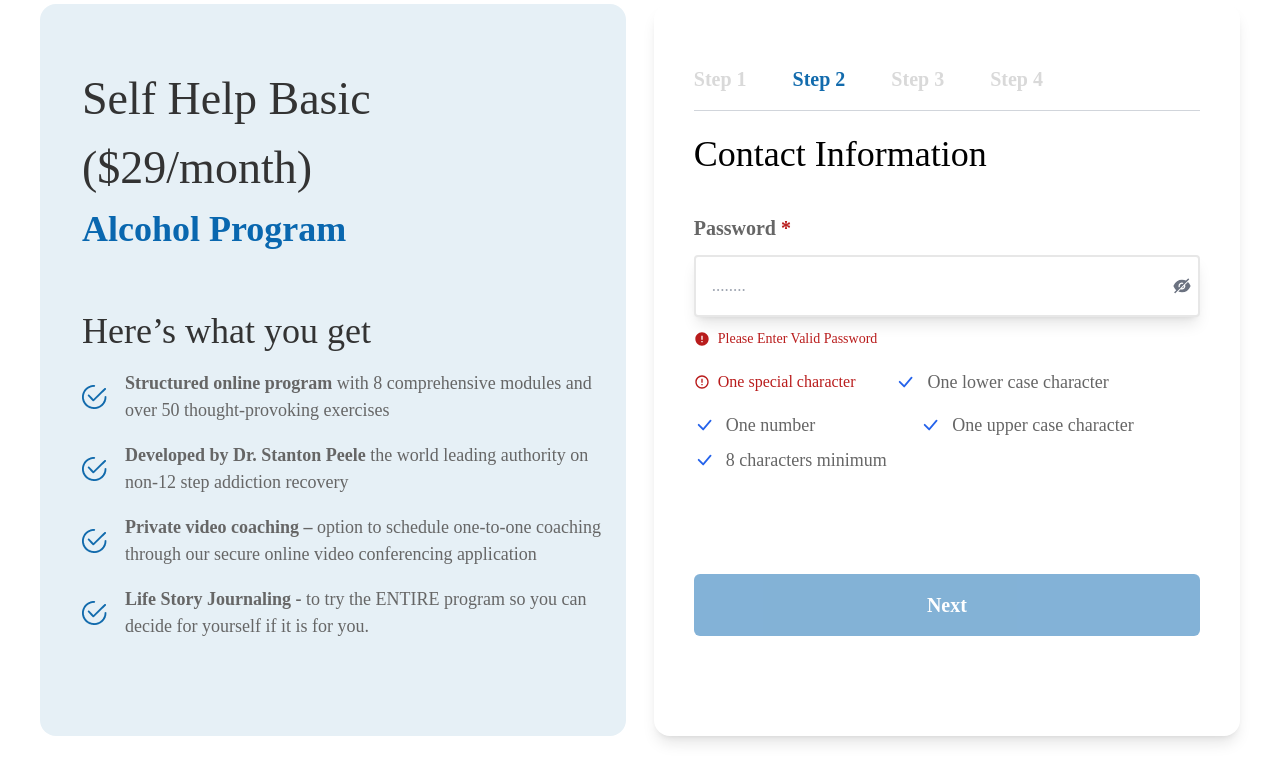
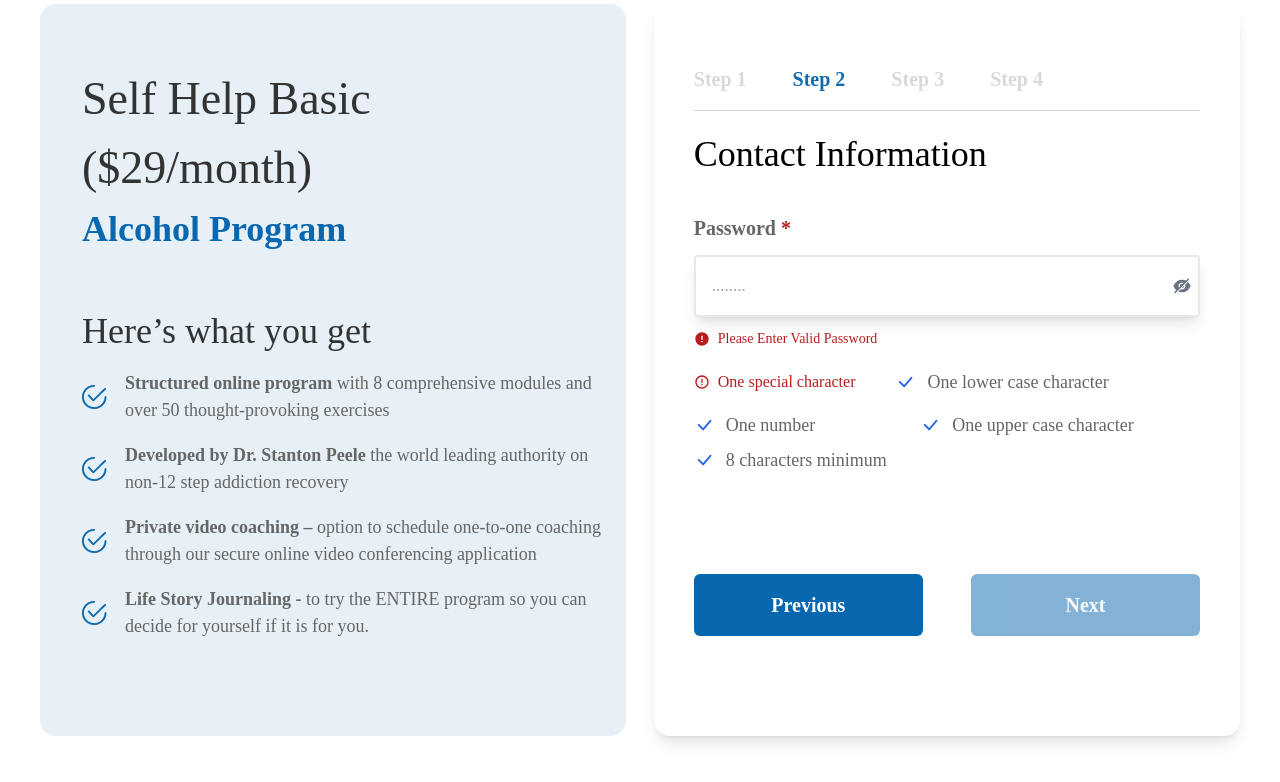
Before and after one commit to anishazahan/multi-step-form, a Next.js app: page / in a window 1280 px wide. Both pictures are taken after a click on the button "Next". Shown: the part 60-842 px from the top of the page. Built offline with nearby package versions, Linux system fonts and the light colour scheme.

Commit message:
prev and next button fuctionality with active step

```diff
--- a/src/components/HomePage.tsx
+++ b/src/components/HomePage.tsx
@@ -11,18 +11,46 @@ const HomePage = () => {
   const [loading, setLoading] = useState(false);
 
   const handleNextClick = (e: { preventDefault: () => void }) => {
-    e.preventDefault(); // Prevent the default form submission behavior
+    e.preventDefault();
 
-    setLoading(true); // Set loading to true to display loading state
+    setLoading(true);
 
-    // Simulate a delay using setTimeout
     setTimeout(() => {
       if (activeStep < 4) {
         setActiveStep(activeStep + 1);
-        setLoading(false); // Turn off loading after the delay
+        setLoading(false);
       }
-    }, 2000); // Adjust the delay duration as needed
+    }, 1000); // Adjust the delay duration as needed
   };
+
+  const handlePrevClick = () => {
+    if (activeStep > 1) {
+      setActiveStep(activeStep - 1);
+    }
+  };
+
+  const isLastStep = activeStep === 4;
+  const isFirstStep = activeStep === 1;
+
+  let formFieldComponent;
+
+  switch (activeStep) {
+    case 1:
+      formFieldComponent = <FirstFormFields />;
+      break;
+    case 2:
+      formFieldComponent = <SecondFormField />;
+      break;
+    case 3:
+      formFieldComponent = <ThirdFormField />;
+      break;
+    case 4:
+      formFieldComponent = <FourthFormField />;
+      break;
+    default:
+      formFieldComponent = null;
+      break;
+  }
 
   return (
     <div>
@@ -35,25 +63,42 @@ const HomePage = () => {
           <div className="w-full h-[1px] bg-gray-300 mt-4"></div>
 
           <div className="">
-            <form onSubmit={handleNextClick}>
-              {activeStep === 1 && <FirstFormFields />}
-              {activeStep === 2 && <SecondFormField />}
-              {activeStep === 3 && <ThirdFormField />}
-              {activeStep === 4 && <FourthFormField />}
+            <form>
+              {formFieldComponent}
 
-              <div className="w-full flex justify-center mx-auto my-[100px]">
-                {activeStep < 4 ? (
-                  loading ? ( // Show loading state
-                    <div>Loading...</div>
-                  ) : (
+              <div className="w-full space-x-10 justify-between flex mx-auto my-[100px]">
+                {isFirstStep ? (
+                  <button
+                    type="button" // Change the type to "button"
+                    onClick={handleNextClick}
+                    className="text-white rounded-md opacity-50 text-[20px] w-full bg-[#0967AF] font-semibold py-4"
+                    disabled={loading} // Disable the button while loading
+                  >
+                    {loading ? "Loading..." : "Next"}
+                  </button>
+                ) : (
+                  <>
                     <button
-                      type="submit"
-                      className="text-white rounded-md opacity-50 text-[20px] w-full bg-[#0967AF] font-semibold py-4 "
+                      type="button"
+                      onClick={handlePrevClick}
+                      className="text-white rounded-md text-[20px] w-full bg-[#0967AF] font-semibold py-4 mr-2"
                     >
-                      Next
+                      Previous
                     </button>
-                  )
-                ) : null}
+                    {isLastStep ? (
+                      <div>Submit</div>
+                    ) : (
+                      <button
+                        type="button" // Change the type to "button"
+                        onClick={handleNextClick}
+                        className="text-white rounded-md opacity-50 text-[20px] w-full bg-[#0967AF] font-semibold py-4"
+                        disabled={loading} // Disable the button while loading
+                      >
+                        {loading ? "Loading..." : "Next"}
+                      </button>
+                    )}
+                  </>
+                )}
               </div>
             </form>
           </div>
```
